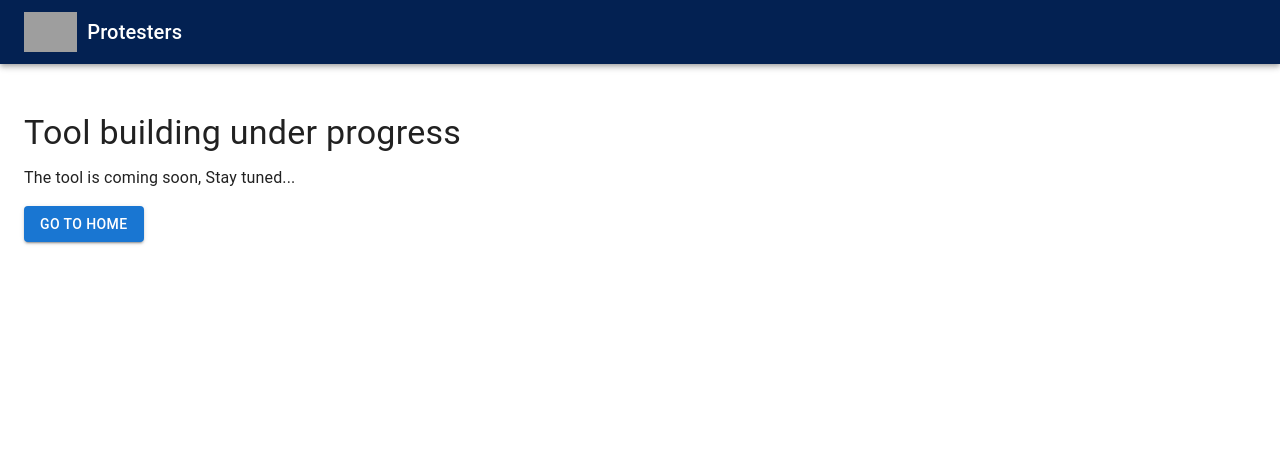
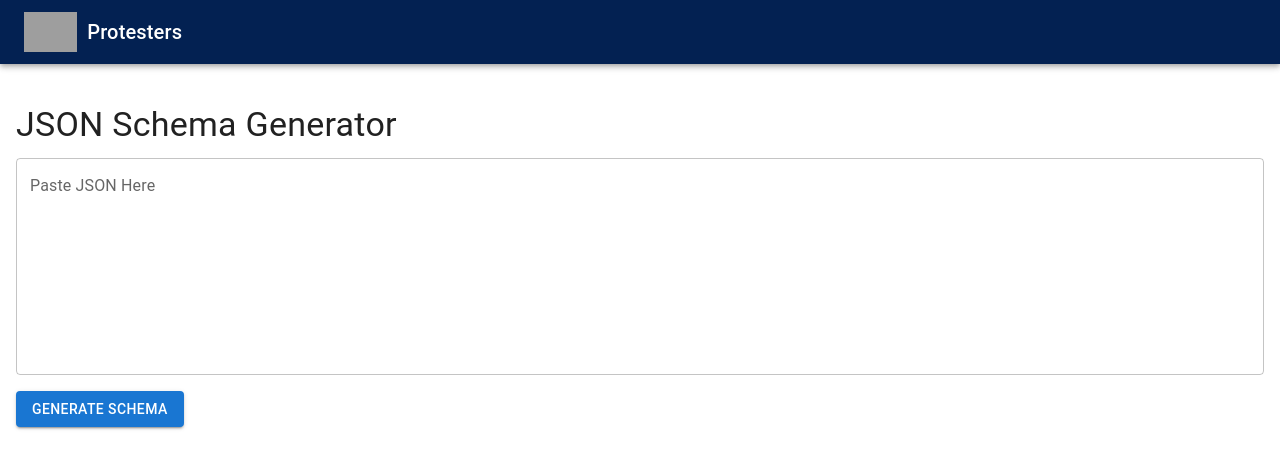
Before and after one commit to Mohit-Chaudhari/protesters, a React (Create React App) app: page /json-schema-generator in a window 1280 px wide. Shown: the top 468 px of the page. Built offline with nearby package versions, Linux system fonts and the light colour scheme; grey boxes are pictures that could not be loaded.

Commit message:
Added Json schema generator tool

```diff
--- a/craco.config.js
+++ b/craco.config.js
@@ -10,6 +10,8 @@ module.exports = {
         util: require.resolve('util/'),
         assert: require.resolve('assert/'),
         os: require.resolve('os-browserify/browser'),
+        crypto: require.resolve('crypto-browserify'),
+        stream: require.resolve('stream-browserify'), // Added stream polyfill
       };
       return webpackConfig;
     },
--- a/package.json
+++ b/package.json
@@ -11,8 +11,10 @@
     "assert": "^2.1.0",
     "buffer": "^6.0.3",
     "cra-template": "1.2.0",
+    "crypto-browserify": "^3.12.1",
     "file-saver": "^2.0.5",
     "json-diff": "^1.0.6",
+    "json-schema-generator": "^2.0.6",
     "json2xml": "^0.1.3",
     "jsonpath": "^1.1.1",
     "os-browserify": "^0.3.0",
@@ -23,6 +25,7 @@
     "react-router-dom": "^7.0.2",
     "react-scripts": "^5.0.1",
     "react-table": "^7.8.0",
+    "stream-browserify": "^3.0.0",
     "timers-browserify": "^2.0.12",
     "util": "^0.12.5",
     "web-vitals": "^4.2.4",
--- a/src/App.js
+++ b/src/App.js
@@ -12,6 +12,7 @@ import JsonToXmlConverter from './components/JsonTools/JsonToXmlConverter/JsonTo
 import XmlToJsonConverter from './components/JsonTools/XmlToJsonConverter/XmlToJsonConverter';
 import JsonDifference from './components/JsonTools/JsonDifference/JsonDifference';
 import JsonPathTester from './components/JsonTools/JsonPathTester/JsonPathTester';
+import JsonSchemaGenerator from './components/JsonTools/JsonSchemaGenerator/JsonSchemaGenerator';
 import NotFound from './components/NotFound';
 
 const App = () => {
@@ -34,6 +35,7 @@ const App = () => {
           <Route path="/xml-to-json" element={<XmlToJsonConverter />} />
           <Route path="/json-diff" element={<JsonDifference/>} />
           <Route path="/json-path-tester" element={<JsonPathTester/>} />
+          <Route path="/json-schema-generator" element={<JsonSchemaGenerator/>} />
 
           <Route path="*" element={<NotFound />} />
           {/* Add other tool routes here, like: */}
--- /dev/null
+++ b/src/components/JsonTools/JsonSchemaGenerator/JsonSchemaGenerator.jsx
@@ -0,0 +1,83 @@
+import React, { useState } from 'react';
+import { Button, TextField, Box, Typography, Alert } from '@mui/material';
+import generateSchema from 'json-schema-generator';
+
+const JsonSchemaGenerator = () => {
+  const [jsonInput, setJsonInput] = useState('');
+  const [jsonSchema, setJsonSchema] = useState('');
+  const [errorMessage, setErrorMessage] = useState('');
+
+  const handleSchemaGeneration = () => {
+    try {
+      // Parse JSON input
+      const parsedJson = JSON.parse(jsonInput);
+
+      // Generate JSON Schema
+      const schema = generateSchema(parsedJson);
+
+      // Display generated schema
+      setJsonSchema(JSON.stringify(schema, null, 2));
+      setErrorMessage('');
+    } catch (error) {
+      setJsonSchema('');
+      setErrorMessage('Invalid JSON input. Please check your input.');
+    }
+  };
+
+  return (
+    <Box sx={{ padding: 2 }}>
+      <Typography variant="h4" gutterBottom>
+        JSON Schema Generator
+      </Typography>
+
+      {/* JSON Input Field */}
+      <TextField
+        fullWidth
+        multiline
+        rows={8}
+        label="Paste JSON Here"
+        variant="outlined"
+        value={jsonInput}
+        onChange={(e) => setJsonInput(e.target.value)}
+        sx={{ marginBottom: 2 }}
+      />
+
+      {/* Generate Button */}
+      <Button
+        variant="contained"
+        color="primary"
+        onClick={handleSchemaGeneration}
+        sx={{ marginBottom: 2 }}
+      >
+        Generate Schema
+      </Button>
+
+      {/* Error Message */}
+      {errorMessage && (
+        <Alert severity="error" sx={{ marginBottom: 2 }}>
+          {errorMessage}
+        </Alert>
+      )}
+
+      {/* Schema Output */}
+      {jsonSchema && (
+        <Box>
+          <Typography variant="h6" gutterBottom>
+            Generated JSON Schema:
+          </Typography>
+          <TextField
+            fullWidth
+            multiline
+            rows={12}
+            value={jsonSchema}
+            variant="outlined"
+            readOnly
+            sx={{ marginBottom: 2, fontFamily: 'monospace' }}
+          />
+        </Box>
+      )}
+    </Box>
+  );
+};
+
+export default JsonSchemaGenerator;
```
Also changed, not shown: 1 other file (tests, documents, lock files or other folders).
